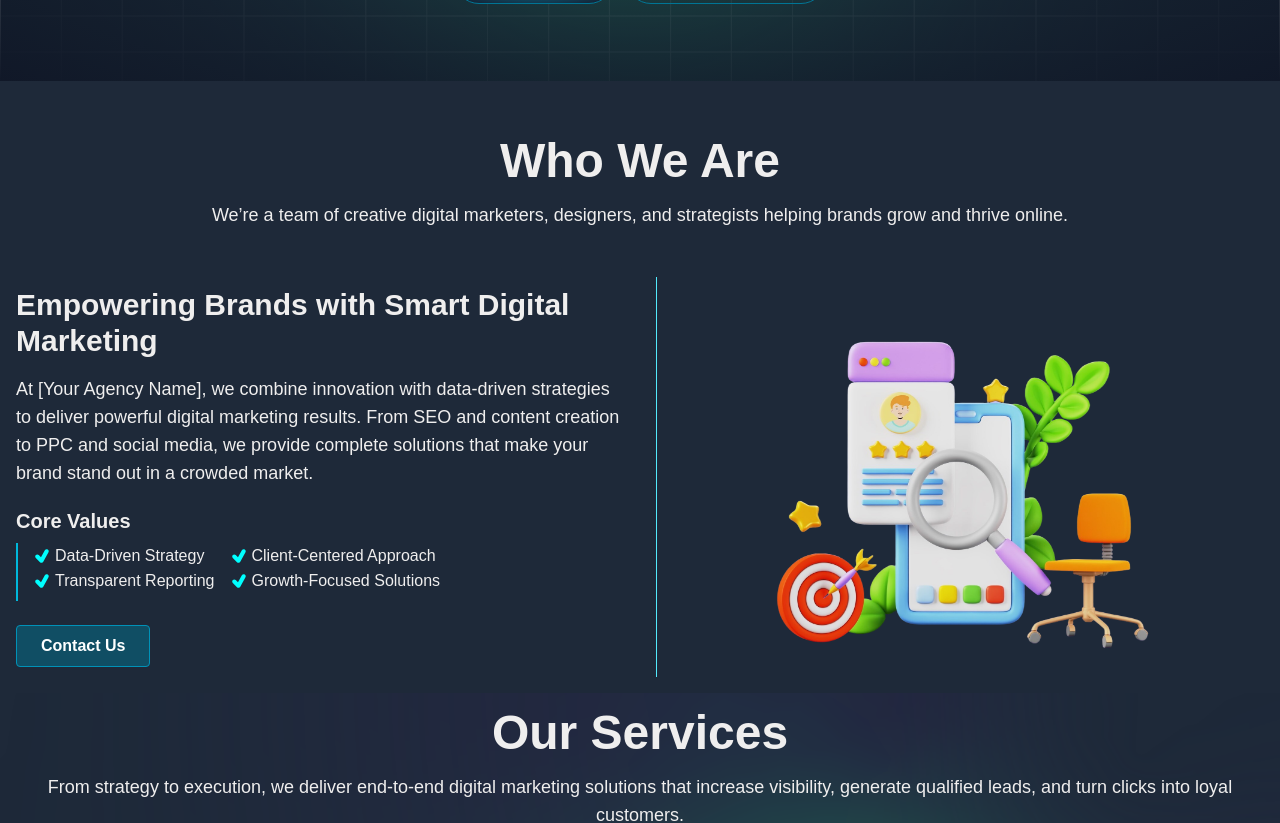
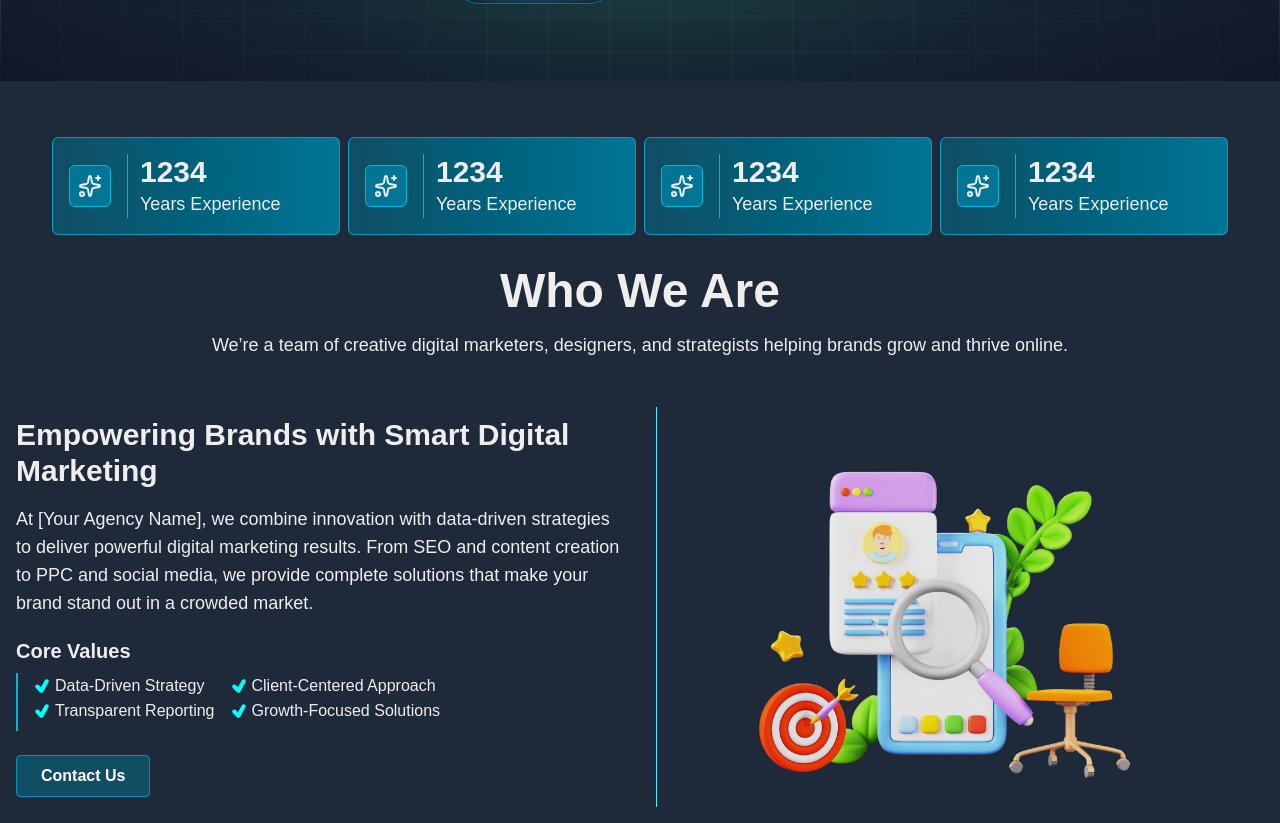
Before and after one commit to aoubak/webReactJs, a React (Vite) app: page / in a window 1280 px wide. Shown: the part 380-1203 px from the top of the page. Built offline with nearby package versions, Linux system fonts and the light colour scheme.

Commit message:
modified:   package-lock.json 	modified:   package.json 	modified:   src/App.jsx 	modified:   src/components/About.jsx 	new file:   src/components/Featers.jsx 	modified:   src/components/Hero.jsx

```diff
--- a/package.json
+++ b/package.json
@@ -13,6 +13,7 @@
   },
   "dependencies": {
     "@tailwindcss/vite": "^4.1.8",
+    "framer-motion": "^12.18.1",
     "lucide-react": "^0.513.0",
     "react": "^19.1.0",
     "react-dom": "^19.1.0",
--- a/src/App.jsx
+++ b/src/App.jsx
@@ -2,6 +2,7 @@
 import About from "./components/About";
 import Contact from "./components/Contact";
 import CTA_action from "./components/CTA_action";
+import Featers from "./components/featers";
 import Footer from "./components/Footer";
 import Header from "./components/Header";
 import Hero from "./components/Hero";
@@ -16,6 +17,7 @@ function App() {
     <>
      <Header />
      <Hero />
+     <Featers/>
      <About />
      <Services />
      <Portfolio />
--- a/src/components/About.jsx
+++ b/src/components/About.jsx
@@ -1,29 +1,58 @@
 import React from "react";
 import aboutImage from "../assets/images/about.png"; // Adjust the path as necessary
 import { TiTick } from "react-icons/ti";
-
+import { motion } from "framer-motion";
 function About() {
   return (
     <section id="about" className="container mx-auto p-4 text-[#efeeee]">
       <div className="md:text-center mb-8">
+        <motion.div
+          initial={{ opacity: 0, y: 50 }}
+          whileInView={{ opacity: 1, y: 0 }}
+          transition={{ duration: 0.7 }}
+          viewport={{ once: true, amount: 0.3 }}
+        >
           <h1 className="text-4xl md:text-5xl font-bold mb-4">Who We Are</h1>
+        </motion.div>
+        <motion.div
+          initial={{ opacity: 0, y: 50 }}
+          whileInView={{ opacity: 1, y: 0 }}
+          transition={{ duration: 0.7 }}
+          viewport={{ once: true, amount: 0.3 }}
+        >
           <p className="text-base sm:text-lg">
-          We’re a team of creative digital marketers, designers, and strategists
-          helping brands grow and thrive online.
+            We’re a team of creative digital marketers, designers, and
+            strategists helping brands grow and thrive online.
           </p>
+        </motion.div>
       </div>
       <div className="md:pt-4">
         <div className="flex flex-col md:flex-row justify-center items-center gap-8">
           <div className="flex-1 w-full text-left md:text-left mb-8 md:mb-0">
+            <motion.div
+              initial={{ opacity: 0, y: 50 }}
+              whileInView={{ opacity: 1, y: 0 }}
+              transition={{ duration: 0.7 }}
+              viewport={{ once: true, amount: 0.3 }}
+            >
               <h2 className="text-3xl  font-bold mb-4">
                 Empowering Brands with Smart Digital Marketing
               </h2>
               <p className="text-base sm:text-lg mb-5">
                 At [Your Agency Name], we combine innovation with data-driven
-              strategies to deliver powerful digital marketing results. From SEO
-              and content creation to PPC and social media, we provide complete
-              solutions that make your brand stand out in a crowded market.
+                strategies to deliver powerful digital marketing results. From
+                SEO and content creation to PPC and social media, we provide
+                complete solutions that make your brand stand out in a crowded
+                market.
               </p>
+            </motion.div>
+
+            <motion.div
+              initial={{ opacity: 0, y: 50 }}
+              whileInView={{ opacity: 1, y: 0 }}
+              transition={{ duration: 0.7 }}
+              viewport={{ once: true, amount: 0.3 }}
+            >
               <h1 className="text-xl font-bold mb-2">Core Values</h1>
               <ul className="list-disc space-y-2 md:flex md:space-x-3 border-l-2  pl-3 border-cyan-500 mb-6">
                 <div>
@@ -46,20 +75,34 @@ function About() {
                   </li>
                 </div>
               </ul>
+            </motion.div>
 
+            <motion.div
+              initial={{ opacity: 0, y: 50 }}
+              whileInView={{ opacity: 1, y: 0 }}
+              transition={{ duration: 0.7 }}
+              viewport={{ once: true, amount: 0.3 }}
+            >
               <a
                 href="/contact"
                 className="bg-cyan-900 border border-cyan-600 hover:bg-cyan-600 text-white font-bold py-2 px-6 rounded inline-block"
               >
                 Contact Us
               </a>
+            </motion.div>
           </div>
           <div className="flex-1 w-full md:border-l-1 md:border-cyan-300  md:flex md:justify-center">
-            <img
+
+             <motion.div
+              initial={{ opacity: 0, x: 50 }}
+              whileInView={{ opacity: 1, x: 0 }}
+              transition={{ duration: 0.7 }}
+              viewport={{ once: true, amount: 0.3 }}
+            ><img
               src={aboutImage} // Replace with your image path
               alt="About Us"
               className="w-11/12  h-[300px] md:h-[400px] object-cover rounded-lg max-w-xs md:max-w-md"
-            />
+            /></motion.div>
           </div>
         </div>
       </div>
--- /dev/null
+++ b/src/components/Featers.jsx
@@ -0,0 +1,104 @@
+import React, { useEffect, useState } from "react";
+import { Sparkles } from "lucide-react";
+import { motion } from "framer-motion";
+
+function Featers() {
+    const cards = [1234,349,48,212];
+  const [count, setCount] = useState(0);
+  const target = 1234;
+
+  useEffect(() => {
+    let start = 0;
+    const duration = 1000; // total time in ms
+    const intervalTime = 10; // update every 10ms
+    const step = Math.ceil(target / (duration / intervalTime));
+
+    const interval = setInterval(() => {
+      start += step;
+      if (start >= target) {
+        setCount(target);
+        clearInterval(interval);
+      } else {
+        setCount(start);
+      }
+    }, intervalTime);
+
+    return () => clearInterval(interval);
+  }, []);
+
+  return (
+    <section className="md:flex justify-center items-center">
+
+      <div className="flex flex-col md:flex-row gap-2 p-4">
+ {cards.map((num, index) => (
+        <motion.div
+          key={index}
+          initial={{ opacity: 0, y: 40 }}
+          animate={{ opacity: 1, y: 0 }}
+          whileInView={{ opacity: 1, y: 0 }}
+          transition={{ duration: 0.5, delay: index * 0.2 }}
+          className="w-full md:w-72 bg-linear-to-r hover:from-cyan-700 cursor-pointer hover:to-cyan-900 transition-colors duration-300 from-cyan-900 to-cyan-700 border-cyan-500/70 border flex justify-start items-center gap-4 p-4 bg-gray- rounded-md"
+        >
+            <div className="">
+            <span className="bg-cyan-700 p-2 border rounded-md border-cyan-500 inline-flex items-center justify-center">
+              <Sparkles className="w-6 h-6 " />
+            </span>
+          </div>
+          <div className="flex flex-col border-l pl-3 border-cyan-500">
+            <span className="text-3xl font-bold">{count}</span>
+            <span className="text-lg">Years Experience</span>
+          </div>
+        </motion.div>
+      ))}
+        {/* <div className="w-full md:w-72 bg-linear-to-r hover:from-cyan-700 cursor-pointer hover:to-cyan-900 transition-colors duration-300 from-cyan-900 to-cyan-700 border-cyan-500/70 border flex justify-start items-center gap-4 p-4 bg-gray- rounded-md">
+          <div className="">
+            <span className="bg-cyan-700 p-2 border rounded-md border-cyan-500 inline-flex items-center justify-center">
+              <Sparkles className="w-6 h-6 " />
+            </span>
+          </div>
+          <div className="flex flex-col border-l pl-3 border-cyan-500">
+            <span className="text-3xl font-bold">{count}</span>
+            <span className="text-lg">Years Experience</span>
+          </div>
+        </div>
+        <div className="w-full md:w-72 bg-linear-to-r hover:from-cyan-700 cursor-pointer hover:to-cyan-900 transition-colors duration-300 from-cyan-900 to-cyan-700 border-cyan-500/70 border flex justify-start items-center gap-4 p-4 bg-gray- rounded-md">
+          <div className="">
+            <span className="bg-cyan-700 p-2 border rounded-md border-cyan-500 inline-flex items-center justify-center">
+              <Sparkles className="w-6 h-6 " />
+            </span>
+          </div>
+          <div className="flex flex-col border-l pl-3 border-cyan-500">
+            <span className="text-3xl font-bold">{count}</span>
+            <span className="text-lg">Team Members</span>
+          </div>
+        </div>
+        <div className="w-full md:w-72 bg-linear-to-r hover:from-cyan-700 cursor-pointer hover:to-cyan-900 transition-colors duration-300 from-cyan-900 to-cyan-700 border-cyan-500/70 border flex justify-start items-center gap-4 p-4 bg-gray- rounded-md">
+          <div className="">
+            <span className="bg-cyan-700 p-2 border rounded-md border-cyan-500 inline-flex items-center justify-center">
+              <Sparkles className="w-6 h-6 " />
+            </span>
+          </div>
+          <div className="flex flex-col border-l pl-3 border-cyan-500">
+            <span className="text-3xl font-bold">{count}</span>
+            <span className="text-lg">Satisfied Clients</span>
+          </div>
+        </div>
+        <div className="w-full md:w-72 bg-linear-to-r hover:from-cyan-700 cursor-pointer hover:to-cyan-900 transition-colors duration-300 from-cyan-900 to-cyan-700 border-cyan-500/70 border flex justify-start items-center gap-4 p-4 bg-gray- rounded-md">
+          <div className="">
+            <span className="bg-cyan-700 p-2 border rounded-md border-cyan-500 inline-flex items-center justify-center">
+              <Sparkles className="w-6 h-6 " />
+            </span>
+          </div>
+          <div className="flex flex-col border-l pl-3 border-cyan-500">
+            <span className="text-3xl font-bold">{count}</span>
+            <span className="text-lg">Compleate Projects</span>
+          </div>
+        </div> */}
+      </div>
+
+
+    </section>
+  );
+}
+
+export default Featers;
--- a/src/components/Hero.jsx
+++ b/src/components/Hero.jsx
@@ -2,29 +2,49 @@ import React from "react";
 import heroImage from "../assets/images/hero.png"; // Adjust the path as necessary
 import hero3dImage from "../assets/images/hero_3d.png"; // Adjust the path as necessary
 import Grid from "../assets/images/grid.png";
+import { motion } from "framer-motion";
 
 export default function Hero() {
   return (
     <div
-      style={{ backgroundImage: `url(${Grid})` }} className=" md:h-[461px] bg-cover md:mb-10"
+      style={{ backgroundImage: `url(${Grid})` }}
+      className=" md:h-[461px] bg-cover md:mb-10"
     >
       {/* <section className="bg-linear-65 bg-gradient-to-t from-slate-800  to-slate-700 text-white py-16 md:py-20"> */}
       <section className="bg-radial  from-emerald-900/20 from-10% to-gray-900 md:h-full text-gray-100 pt-20  md:pt-30">
         <div className="container  mx-auto p-4 flex flex-col md:flex-row justify-center items-center gap-8">
           <div className="flex-1 w-full text-left md:text-center mb-8 md:mb-0">
+            <motion.div
+              initial={{ opacity: 0, x: -50 }}
+              animate={{ opacity: 1, x: 0 }}
+              transition={{ duration: 0.7 }}
+            >
               <h1 className="text-3xl leading-none   sm:text-4xl md:text-[55px] md:text-balance font-bold mb-4 ">
                 Grow Your Business with Proven Digital Marketing Strategies
               </h1>
-            {/* <h1 className="text-4xl leading-none sm:text-4xl md:text-6xl font-bold mb-2">To My Website</h1> */}
+            </motion.div>
+
+            <motion.div
+              initial={{ opacity: 0, x: -50 }}
+              animate={{ opacity: 1, x: 0 }}
+              transition={{ duration: 0.9 }}
+            >
               <p className="text-base sm:text-lg mb-4">
                 We help startups and businesses scale online with expert SEO,{" "}
                 <br /> social media, and performance marketing services.
               </p>
+            </motion.div>
 
-            <div className="flex flex-col w-52 md:w-full space-y-2 md:flex-row md:space-x-3 md:space-y-0 justify-center   md:items-center ">
+            <div className="flex flex-col w-52 md:w-full space-y-4 md:flex-row md:space-x-3 md:space-y-0 justify-center   md:items-center ">
               {/* <a href="/get-started" className="bg-cyan-700 border-1 border-cyan-700 hover:bg-transparent text-white font-bold py-3 px-6 rounded inline-block" >
                         🚀 Get Started
                     </a> */}
+
+              <motion.div
+                initial={{ opacity: 0, y: 50 }}
+                animate={{ opacity: 1, y: 0 }}
+                transition={{ duration: 0.7 }}
+              >
                 <a
                   href="/get-started"
                   className="bg-radial from-cyan-700 from-20% to-gray-900
@@ -32,12 +52,20 @@ export default function Hero() {
                 >
                   🚀 Get Started
                 </a>
+              </motion.div>
+
+              <motion.div
+                initial={{ opacity: 0, y: 50 }}
+                animate={{ opacity: 1, y: 0 }}
+                transition={{ duration: 1 }}
+              >
                 <a
                 href="/get-started"
                 className="bg-transparent border-1 border-cyan-700 duration-300  hover:bg-radial transition-colors from-cyan-700 from-20% to-gray-900  hover:bg-cyan-700 text-white font-bold py-3 px-6 rounded-full"
               >
                 📞 Book a Free Call
               </a>
+              </motion.div>
             </div>
           </div>
           {/* <div className="flex-1 w-full flex justify-center">
```
Also changed, not shown: 1 other file (tests, documents, lock files or other folders). Lines whose indentation alone changed are shown as unchanged.
